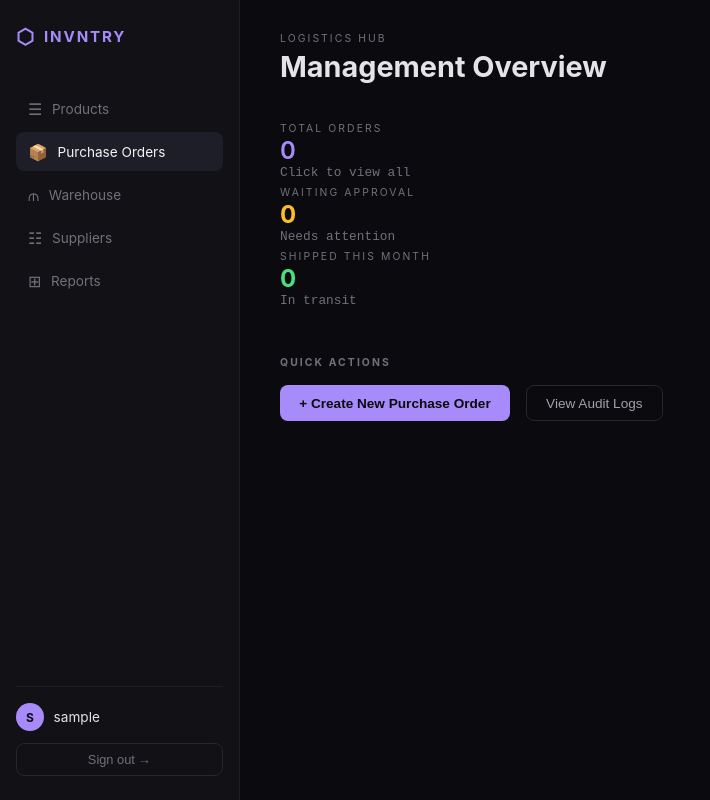
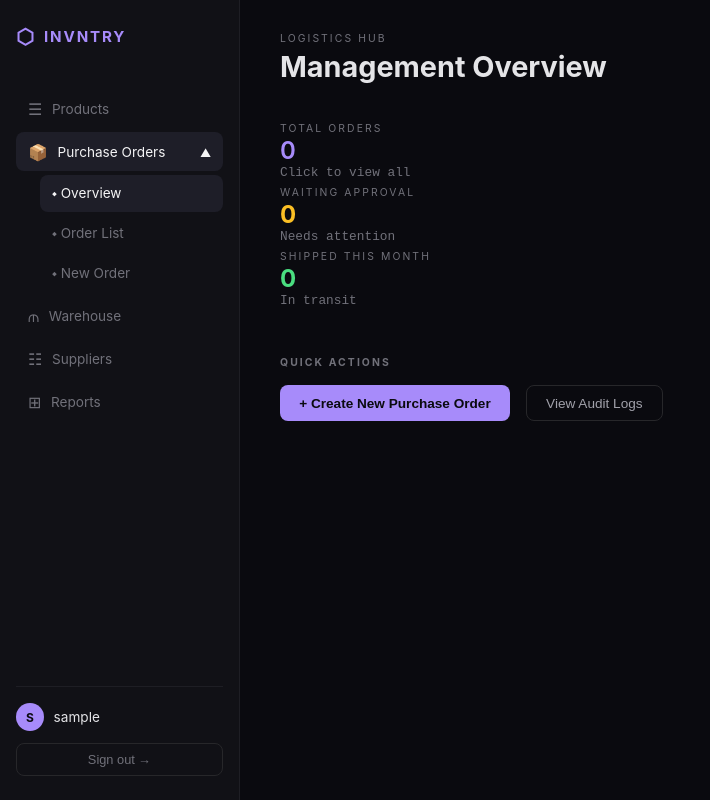
Before and after one commit to DeshanDV1003/DEA-Inventory-Management-System, a React app in the folder frontend/: page /purchase-order in a window 1280 px wide. Shown: the whole page, without its empty margins (0-710 px from the left). Built offline with nearby package versions, Linux system fonts and the light colour scheme; no server answers; sample sign-in values are in the browser's storage; the HTML template or start-up script is replaced by a standard one.

Commit message:
expandable side bar for purchase order

```diff
--- a/frontend/src/components/Sidebar.jsx
+++ b/frontend/src/components/Sidebar.jsx
@@ -3,18 +3,29 @@
  *
  * Purpose:
  * - Provides global navigation for the Inventory system.
+ * - Features an expandable sub-menu for "Purchase Orders".
  * - Uses NavLink for automatic "active" styling.
  *
- * Navigation Items:
- * - Products: Link to Product Management.
- * - Purchase Orders: Link to the PO Dashboard.
+ * State Variables:
+ * - poOpen (boolean): Controls the visibility of the Purchase Order sub-menu.
  */
-import React from 'react';
-import { NavLink, useNavigate } from 'react-router-dom';
+import React, { useState, useEffect } from 'react';
+import { NavLink, useNavigate, useLocation } from 'react-router-dom';
 
 const Sidebar = () => {
     const navigate = useNavigate();
+    const location = useLocation();
     const username = localStorage.getItem("username") || "User";
+
+    // Menu toggle state
+    const [poOpen, setPoOpen] = useState(false);
+
+    // Automatically keep the menu open if we are on a purchase-order sub-page
+    useEffect(() => {
+        if (location.pathname.startsWith('/purchase-order')) {
+            setPoOpen(true);
+        }
+    }, [location]);
 
     const handleLogout = () => {
         localStorage.removeItem("token");
@@ -34,19 +45,40 @@ const Sidebar = () => {
                     <span className="nav-icon">☰</span> Products
                 </NavLink>
 
-                {/* Main Purchase Order Module Link */}
-                <NavLink to="/purchase-order" className={({ isActive }) => isActive ? "nav-item active" : "nav-item"}>
-                    <span className="nav-icon">📦</span> Purchase Orders
-                </NavLink>
+                {/* Expandable Purchase Order Section */}
+                <div>
+                    <div
+                        className={`nav-item ${location.pathname.startsWith('/purchase-order') ? 'active' : ''}`}
+                        onClick={() => setPoOpen(!poOpen)}
+                        style={{ cursor: 'pointer', justifyContent: 'space-between' }}
+                    >
+                        <div style={{ display: 'flex', alignItems: 'center', gap: '0.6rem' }}>
+                            <span className="nav-icon">📦</span> Purchase Orders
+                        </div>
+                        <span style={{ fontSize: '0.7rem', transform: poOpen ? 'rotate(180deg)' : 'rotate(0deg)', transition: '0.2s' }}>▼</span>
+                    </div>
+
+                    {poOpen && (
+                        <div className="sidebar-submenu" style={{ paddingLeft: '1.5rem', display: 'flex', flexDirection: 'column', gap: '0.25rem', marginTop: '0.25rem' }}>
+                            <NavLink to="/purchase-order" end className={({ isActive }) => isActive ? "nav-item active" : "nav-item"}>
+                                ⬩ Overview
+                            </NavLink>
+                            <NavLink to="/purchase-order/list" className={({ isActive }) => isActive ? "nav-item active" : "nav-item"}>
+                                ⬩ Order List
+                            </NavLink>
+                            <NavLink to="/purchase-order/create" className={({ isActive }) => isActive ? "nav-item active" : "nav-item"}>
+                                ⬩ New Order
+                            </NavLink>
+                        </div>
+                    )}
+                </div>
 
                 <NavLink to="/warehouse" className="nav-item">
                     <span className="nav-icon">⫙</span> Warehouse
                 </NavLink>
-
                 <NavLink to="/suppliers" className="nav-item">
                     <span className="nav-icon">☷</span> Suppliers
                 </NavLink>
-
                 <NavLink to="/reports" className="nav-item">
                     <span className="nav-icon">⊞</span> Reports
                 </NavLink>
```
